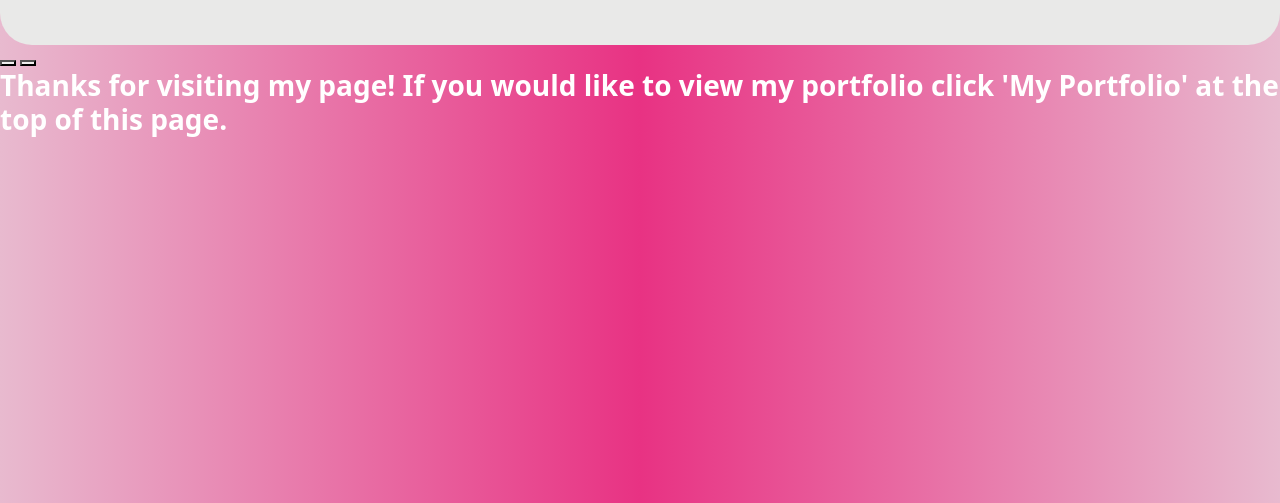
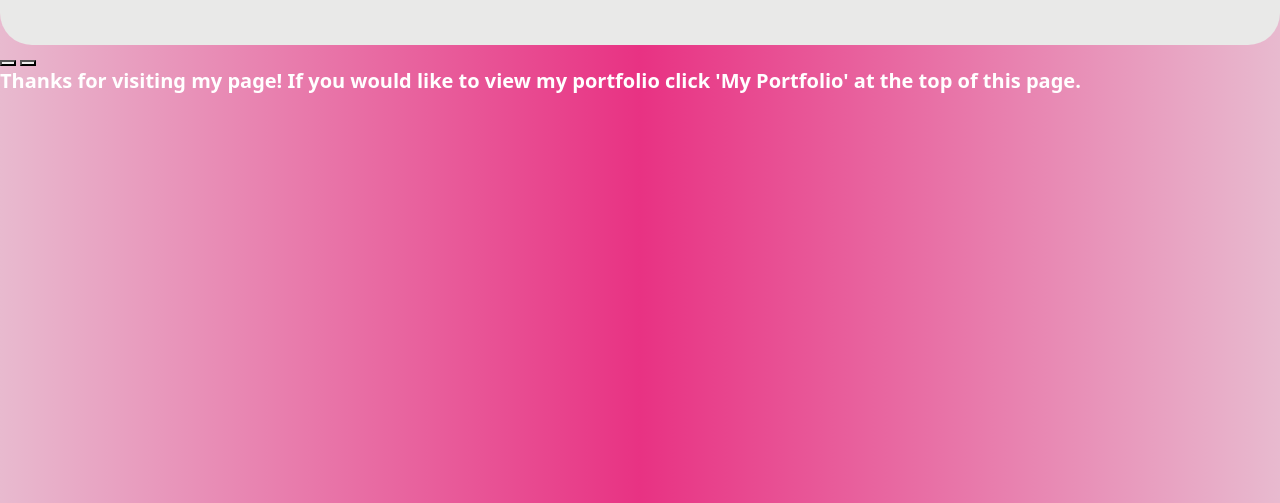
Before and after one commit to SusieWolseley/MyPortfolio, a plain HTML site: page about.html in a window 1280 px wide. Shown: the part 297-800 px from the top of the page. Drawn offline with nearby package versions, Linux system fonts and the light colour scheme.

Commit message:
Changing footer size to match portfolio page

```diff
--- a/about.html
+++ b/about.html
@@ -72,8 +72,8 @@
 
 
         <footer>
-            <h3>Thanks for visiting my page! If you would like to view my portfolio click 'My Portfolio' at the top of
-                this page.</h3>
+            <h5>Thanks for visiting my page! If you would like to view my portfolio click 'My Portfolio' at the top of
+                this page.</h5>
         </footer>
     </div>
 
```
